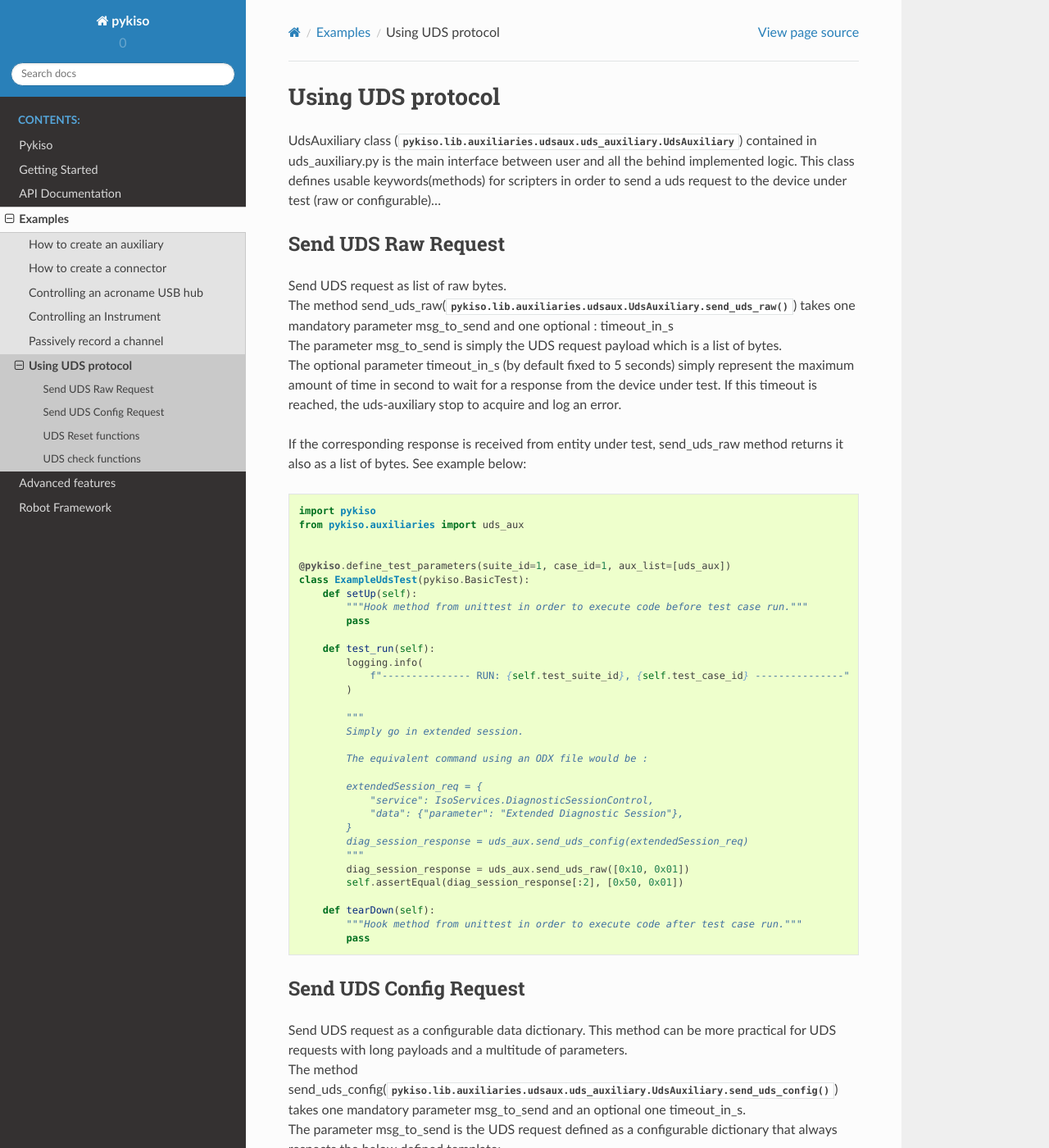
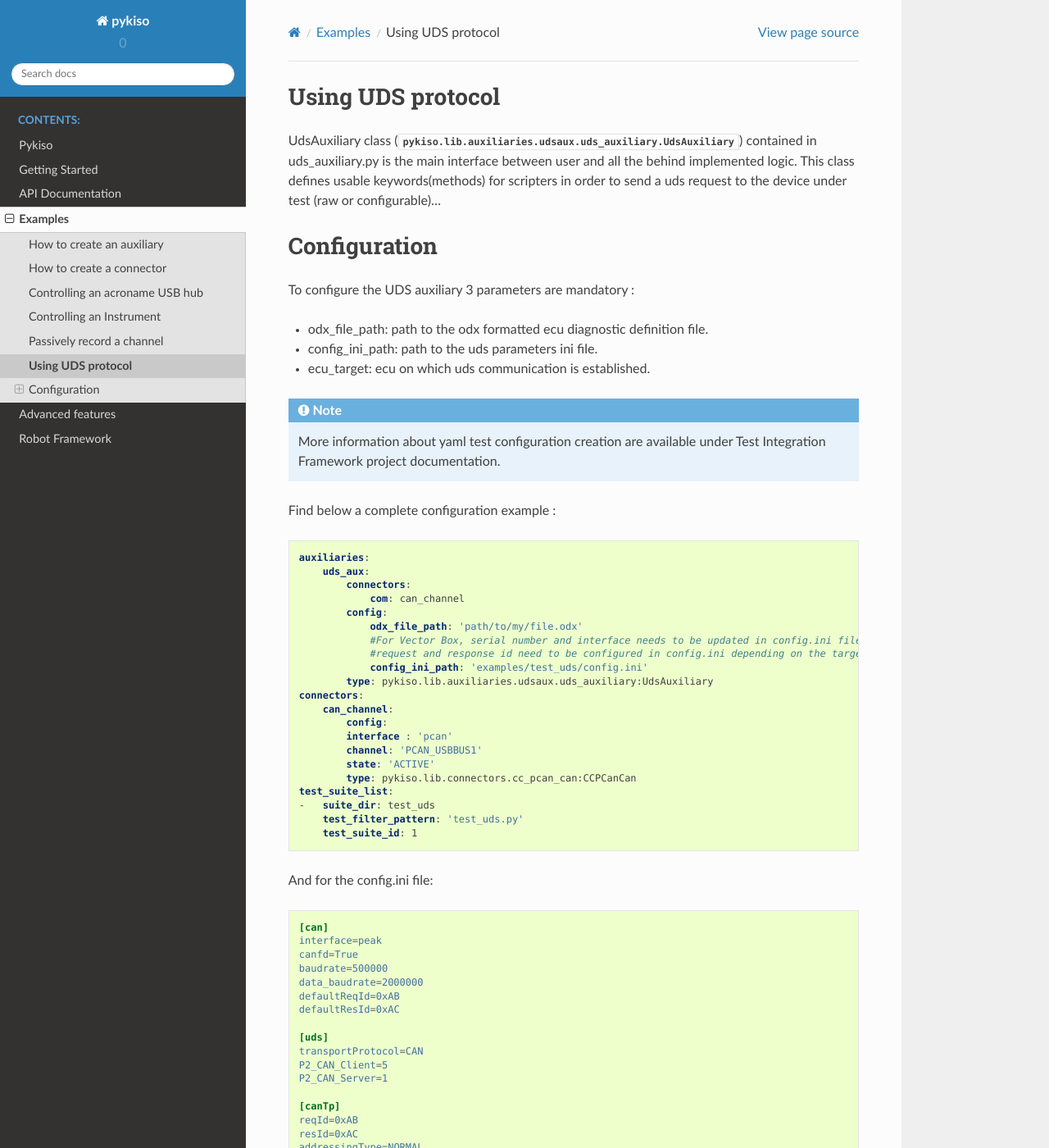
Before and after one commit to eclipse/kiso-testing, a Sphinx documentation site: the page built from docs/examples/uds_auxiliary.rst, in a window 1280 px wide and 1400 px high. Shown: the whole window at 82% size. Built offline with Sphinx 7.4.7 and the Read the Docs theme 2.0.0, drawn with Linux system fonts in a browser that asks for light colours; some of the changed text lies outside the part shown.

Commit message:
feat: add uds auxiliary

```diff
--- a/docs/examples/uds_auxiliary.rst
+++ b/docs/examples/uds_auxiliary.rst
@@ -6,6 +6,93 @@ Using UDS protocol
 UdsAuxiliary class (:py:class:`pykiso.lib.auxiliaries.udsaux.uds_auxiliary.UdsAuxiliary`) contained
 in uds_auxiliary.py is the main interface between user and all the behind implemented logic.
 This class defines usable keywords(methods) for scripters in order to send a uds request to the device under test (raw or configurable)...
+
+Configuration
+=============
+
+To configure the UDS auxiliary 3 parameters are mandatory :
+
+- odx_file_path: path to the odx formatted ecu diagnostic definition file.
+- config_ini_path: path to the uds parameters ini file.
+- ecu_target: ecu on which uds communication is established.
+
+.. note:: More information about yaml test configuration creation are available under Test Integration Framework project documentation.
+
+Find below a complete configuration example :
+
+.. code:: yaml
+
+    auxiliaries:
+        uds_aux:
+            connectors:
+                com: can_channel
+            config:
+                odx_file_path: 'path/to/my/file.odx'
+                #For Vector Box, serial number and interface needs to be updated in config.ini file
+                #request and response id need to be configured in config.ini depending on the target
+                config_ini_path: 'examples/test_uds/config.ini'
+            type: pykiso.lib.auxiliaries.udsaux.uds_auxiliary:UdsAuxiliary
+    connectors:
+        can_channel:
+            config:
+            interface : 'pcan'
+            channel: 'PCAN_USBBUS1'
+            state: 'ACTIVE'
+            type: pykiso.lib.connectors.cc_pcan_can:CCPCanCan
+    test_suite_list:
+    -   suite_dir: test_uds
+        test_filter_pattern: 'test_uds.py'
+        test_suite_id: 1
+
+And for the config.ini file:
+
+.. code:: ini
+
+    [can]
+    interface=peak
+    canfd=True
+    baudrate=500000
+    data_baudrate=2000000
+    defaultReqId=0xAB
+    defaultResId=0xAC
+
+    [uds]
+    transportProtocol=CAN
+    P2_CAN_Client=5
+    P2_CAN_Server=1
+
+    [canTp]
+    reqId=0xAB
+    resId=0xAC
+    addressingType=NORMAL
+    N_SA=0xFF
+    N_TA=0xFF
+    N_AE=0xFF
+    Mtype=DIAGNOSTICS
+    discardNegResp=False
+
+    [virtual]
+    interfaceName=virtualInterface
+
+    [peak]
+    device=PCAN_USBBUS1
+    f_clock_mhz=80
+    nom_brp=2
+    nom_tseg1=63
+    nom_tseg2=16
+    nom_sjw=16
+    data_brp=4
+    data_tseg1=7
+    data_tseg2=2
+    data_sjw=2
+
+    [vector]
+    channel=1
+    appName=MyApp
+
+    [socketcan]
+    channel=can0
+
 
 Send UDS Raw Request
 --------------------
```
Also changed, not shown: 2 other files.
